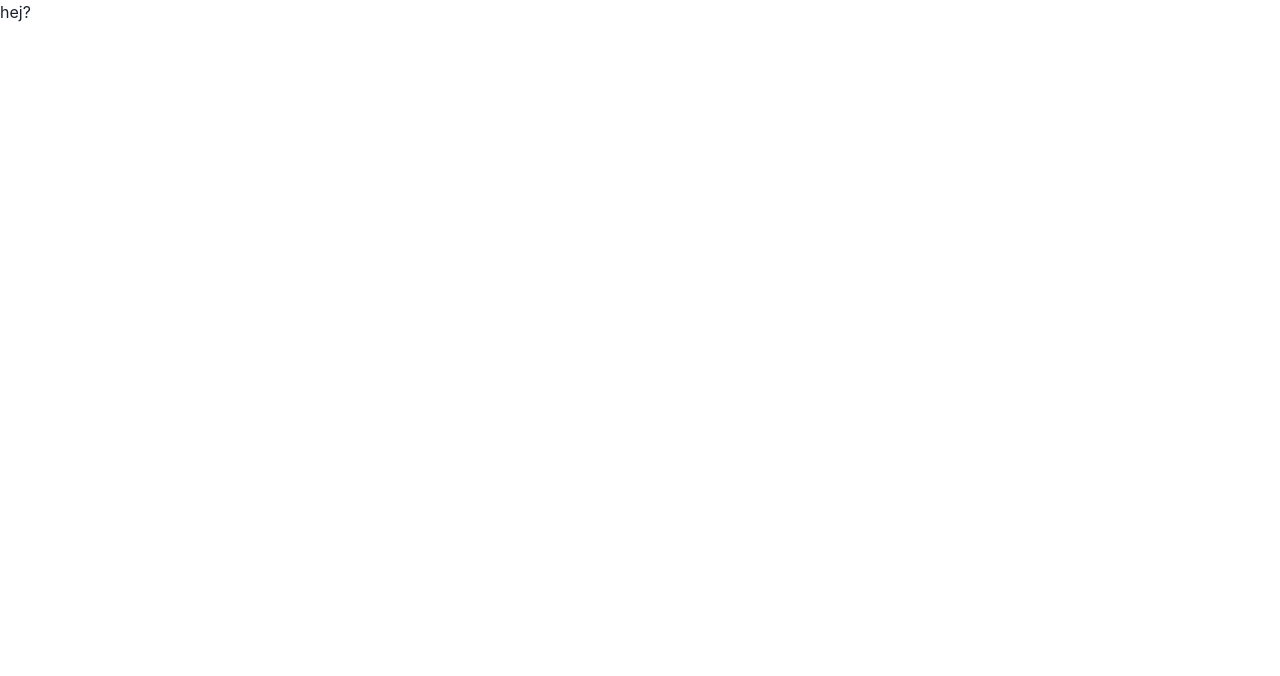
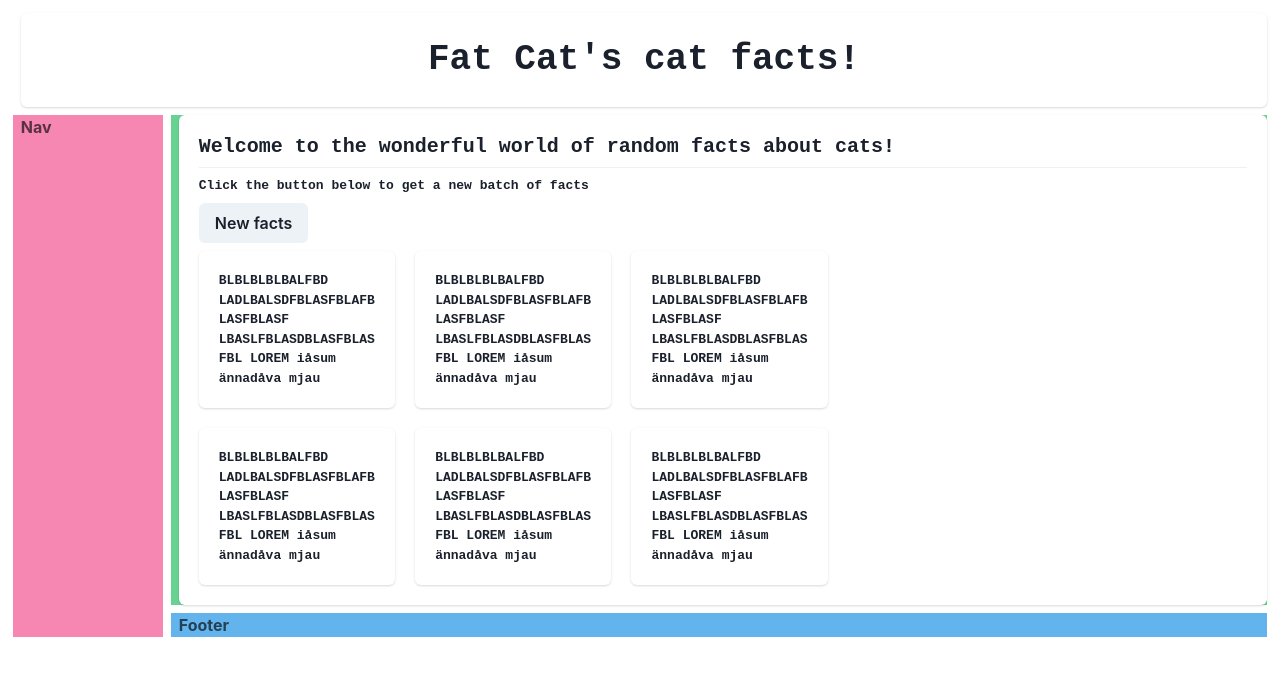
Before and after one commit to LektorVinberg/cat-facts, a React (Create React App) app: page / in a window 1280 px wide. Shown: the top 676 px of the page. Built offline with nearby package versions, Linux system fonts and the light colour scheme.

Commit message:
ui design mock-up
initial mock-up of ui design done

```diff
--- /dev/null
+++ b/src/components/FactCard.jsx
@@ -0,0 +1,14 @@
+import { Card, CardBody, Text } from "@chakra-ui/react";
+
+export default function FactCard() {
+  return (
+    <Card>
+      <CardBody>
+        <Text fontFamily={"monospace"}>
+          BLBLBLBLBALFBD LADLBALSDFBLASFBLAFBLASFBLASF LBASLFBLASDBLASFBLAS FBL
+          LOREM iåsum ännadåva mjau
+        </Text>
+      </CardBody>
+    </Card>
+  );
+}
--- /dev/null
+++ b/src/components/FactGrid.jsx
@@ -0,0 +1,20 @@
+import { Button, VStack, SimpleGrid } from "@chakra-ui/react";
+import FactCard from "./FactCard";
+
+export default function FactGrid() {
+  return (
+    <>
+      <VStack w={"60%"}>
+        <Button alignSelf={"start"}>New facts</Button>
+        <SimpleGrid columns={3} spacing={5}>
+          <FactCard />
+          <FactCard />
+          <FactCard />
+          <FactCard />
+          <FactCard />
+          <FactCard />
+        </SimpleGrid>
+      </VStack>
+    </>
+  );
+}
--- /dev/null
+++ b/src/components/Header.jsx
@@ -0,0 +1,24 @@
+import {
+  Box,
+  Card,
+  CardBody,
+  Center,
+  Container,
+  Image,
+  Text,
+} from "@chakra-ui/react";
+export default function Header() {
+  return (
+    <>
+      <Card border={"2px solid gray.800"}>
+        <CardBody>
+          <Center h={"100%"}>
+            <Text fontSize={"4xl"} fontFamily={"monospace"}>
+              Fat Cat's cat facts!
+            </Text>
+          </Center>
+        </CardBody>
+      </Card>
+    </>
+  );
+}
--- /dev/null
+++ b/src/components/Main.jsx
@@ -0,0 +1,34 @@
+import {
+  Card,
+  CardBody,
+  Container,
+  Divider,
+  Heading,
+  Text,
+  VStack,
+} from "@chakra-ui/react";
+import FactGrid from "./FactGrid";
+
+export default function Main() {
+  return (
+    <>
+      <Card>
+        <CardBody>
+          <VStack alignItems={"start"}>
+            <Heading fontFamily={"monospace"} size={"md"}>
+              Welcome to the wonderful world of random facts about cats!
+            </Heading>
+
+            <Divider size={"xl"} />
+
+            <Text fontFamily={"monospace"}>
+              Click the button below to get a new batch of facts
+            </Text>
+
+            <FactGrid />
+          </VStack>
+        </CardBody>
+      </Card>
+    </>
+  );
+}
--- a/src/pages/Home.page.jsx
+++ b/src/pages/Home.page.jsx
@@ -1,7 +1,35 @@
+import { Grid, GridItem } from "@chakra-ui/react";
+import Header from "../components/Header";
+import Main from "../components/Main";
 export default function Home() {
   return (
     <>
-      <p>hej?</p>
+      <Grid
+        templateAreas={`"header header"
+                  "nav main"
+                  "nav footer"`}
+        /* gridTemplateRows={"50px 1fr 30px"} */
+        gridTemplateRows="auto"
+        gridTemplateColumns={"150px 1fr"}
+        h="fit-content"
+        gap="2"
+        color="blackAlpha.700"
+        fontWeight="bold"
+        margin={"1%"}
+      >
+        <GridItem pl="2" /* bg="orange.300" */ area={"header"}>
+          <Header />
+        </GridItem>
+        <GridItem pl="2" bg="pink.300" area={"nav"}>
+          Nav
+        </GridItem>
+        <GridItem pl="2" bg="green.300" area={"main"}>
+          <Main />
+        </GridItem>
+        <GridItem pl="2" bg="blue.300" area={"footer"}>
+          Footer
+        </GridItem>
+      </Grid>
     </>
   );
 }
```
Also changed, not shown: public/8936925.jpg (added).
